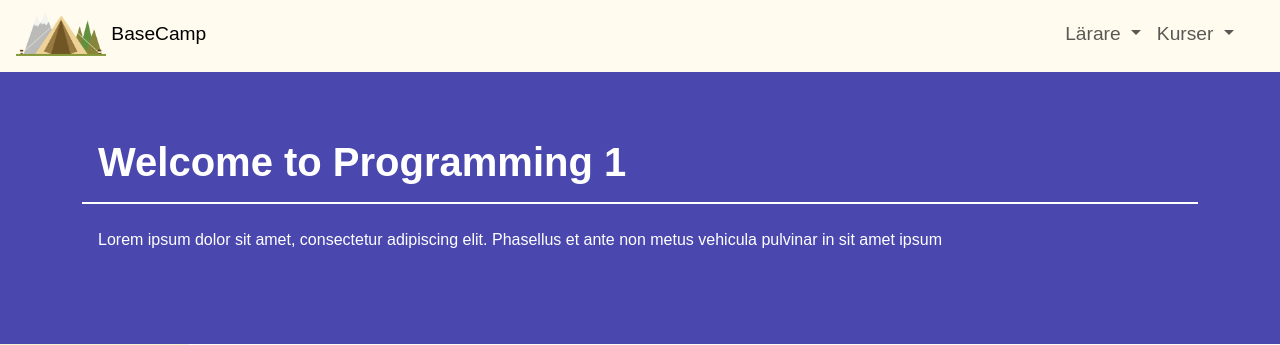
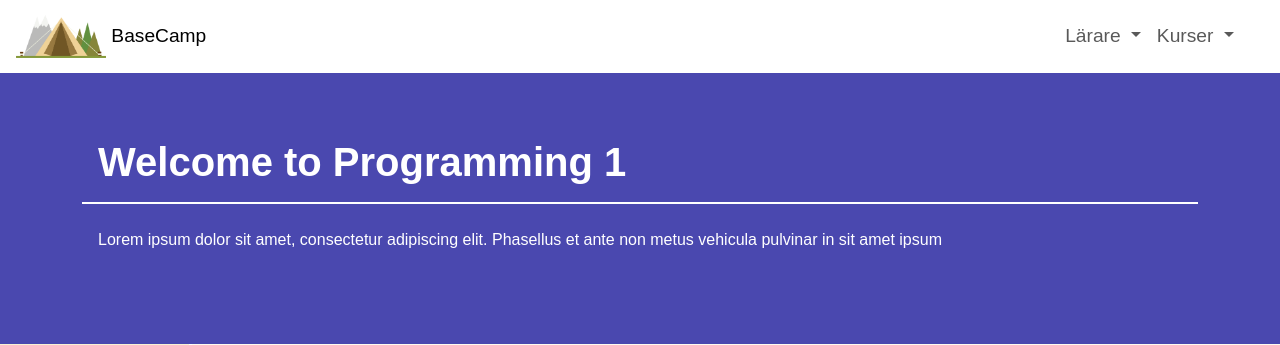
Before and after one commit to NTIG-Helsingborg/TE4_23-24_Basecamp, a PHP site: page /Kapitlar.php in a window 1280 px wide. Shown: the top 345 px of the page. Run offline with PHP 8.4, Linux system fonts and the light colour scheme; some libraries are stand-ins or nearby versions.

Commit message:
navbar dropdown fixed

```diff
--- a/CSS/navbarbackground.css
+++ b/CSS/navbarbackground.css
@@ -5,3 +5,7 @@
 .navbarBG .nav-link{
     color: #000000 !important;
 }
+.white-bg {
+    background-color: white;
+    padding: 10px 0;
+}
--- a/Components/NavBar.php
+++ b/Components/NavBar.php
@@ -1,5 +1,5 @@
 <!-- NAVBAR -->
-<nav class="navbar navbar-expand-md fixed-top" id="myNavbar">
+<nav class="navbar navbar-expand-md fixed-top white-bg" id="myNavbar">
     <a class="navbar-brand nav-link" href="index.php">
         <img src="Images/Base_Camp_3.0.png" alt="Logo" style="width: 90px;">
         BaseCamp
@@ -15,7 +15,7 @@
                 <a class="nav-link dropdown-toggle white-text" href="#" role="button" data-bs-toggle="dropdown" id="navbardrop" aria-expanded="false">
                     Lärare
                 </a>
-                <ul class="dropdown-menu dropdown-menu-start" style="background-color: white;">
+                <ul class="dropdown-menu dropdown-menu-end">
                     <li><a class="dropdown-item white-text" href="Login.php">Login</a></li>
                     <li><a class="dropdown-item white-text" href="SignUp.php">Signup</a></li>
                 </ul>
@@ -26,7 +26,7 @@
                 <a class="nav-link dropdown-toggle white-text" href="#" role="button" data-bs-toggle="dropdown" id="navbardrop" aria-expanded="false">
                     Kurser
                 </a>
-                <ul class="dropdown-menu dropdown-menu-start" style="background-color: white;">
+                <ul class="dropdown-menu dropdown-menu-end">
                     <li><a class="dropdown-item white-text" href="#">Skola 1</a></li>
                     <li><a class="dropdown-item white-text" href="#">Skola 2</a></li>
                     <li><a class="dropdown-item white-text" href="#">Skola 3</a></li>
@@ -45,7 +45,7 @@
                         $_SESSION["userNAME"], '
                         </a>
 
-                        <div class="dropdown-menu dropdown-menu-start">
+                        <div class="dropdown-menu dropdown-menu-end">
                             <a class="dropdown-item white-text" href="#">Profil</a>
                             <a class="dropdown-item white-text" href="#">Inställningar</a>
                             <a class="dropdown-item white-text" href="logout.php">Logga ut</a>
```
